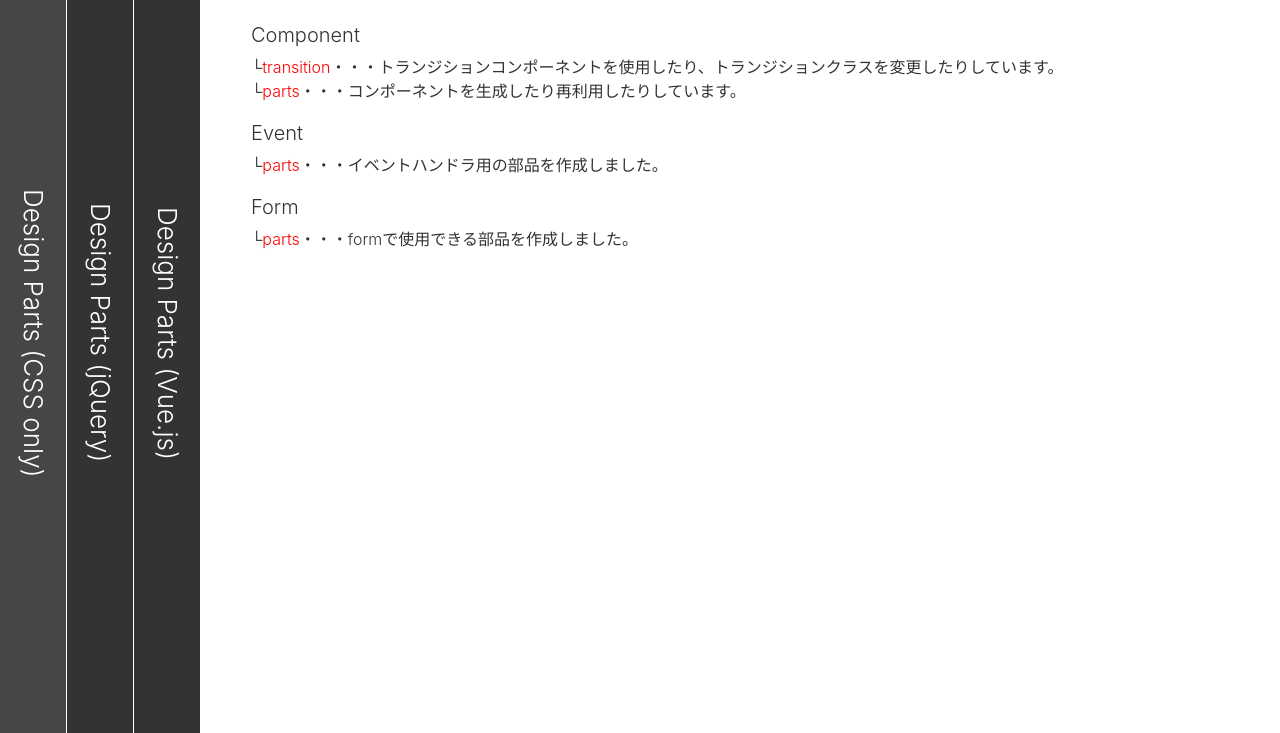
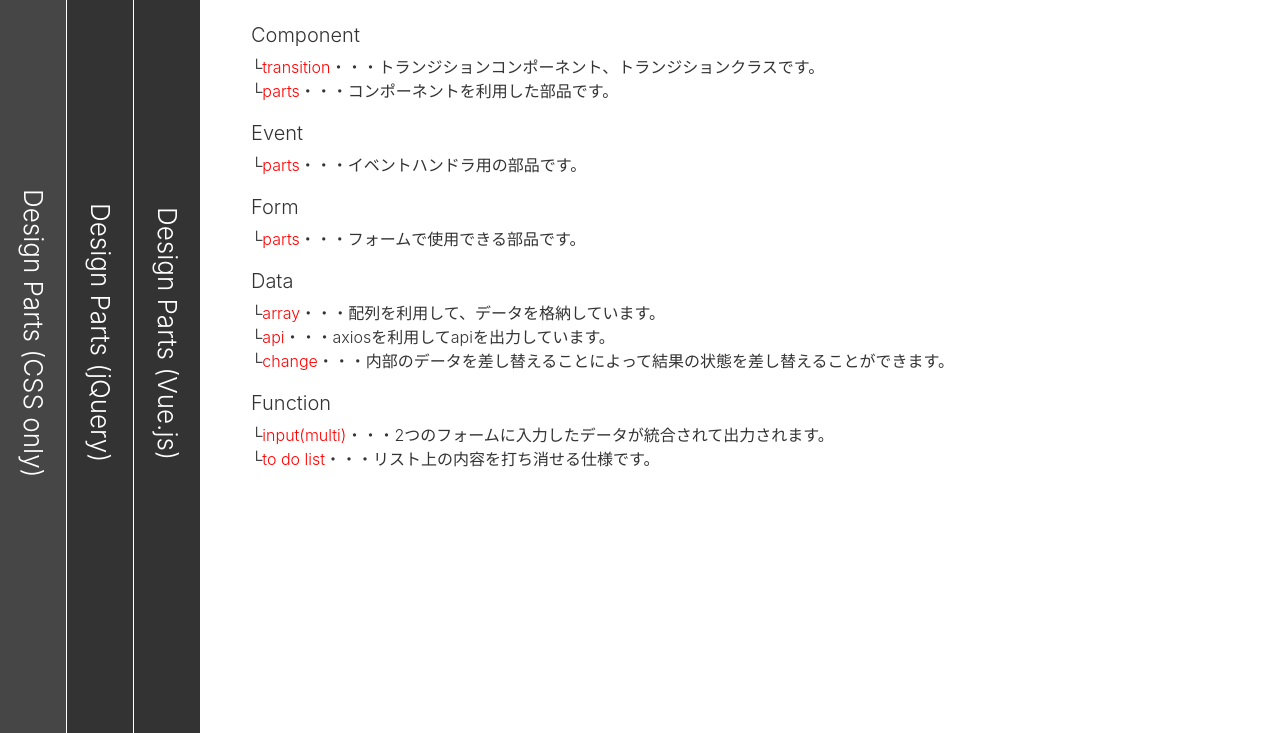
Before and after one commit to ShigekiKozawa/designParts, a plain HTML site: page index.html in a window 1280 px wide. Both pictures are taken after a click on the element "Design Parts (Vue.js)". Shown: the part 67-800 px from the top of the page. Drawn offline with nearby package versions, Linux system fonts and the light colour scheme.

Commit message:
vue.js item追加

```diff
--- a/index.html
+++ b/index.html
@@ -124,18 +124,31 @@
 					</li>
 					<li><p class="toggle_hl-3">Component</p>
 						<ul>
-							<li><p><a href="https://jsfiddle.net/sigeki_kozawa/gv8y7ueh/" target="_blank">transition</a><span class="pc">・・・</span><sapn>トランジションコンポーネントを使用したり、トランジションクラスを変更したりしています。</sapn></p></li>
-							<li><p><a href="https://jsfiddle.net/sigeki_kozawa/3ymou2jp/" target="_blank">parts</a><span class="pc">・・・</span><sapn>コンポーネントを生成したり再利用したりしています。</sapn></p></li>
+							<li><p><a href="https://jsfiddle.net/sigeki_kozawa/32z4deos/" target="_blank">transition</a><span class="pc">・・・</span><sapn>トランジションコンポーネント、トランジションクラスです。</sapn></p></li>
+							<li><p><a href="https://jsfiddle.net/sigeki_kozawa/74fbxkdL/" target="_blank">parts</a><span class="pc">・・・</span><sapn>コンポーネントを利用した部品です。</sapn></p></li>
 						</ul>
 					</li>
 					<li><p class="toggle_hl-3">Event</p>
 						<ul>
-							<li><p><a href="https://jsfiddle.net/sigeki_kozawa/fdcy37b8/" target="_blank">parts</a><span class="pc">・・・</span><sapn>イベントハンドラ用の部品を作成しました。</sapn></p></li>
+							<li><p><a href="https://jsfiddle.net/sigeki_kozawa/ykc92t8n/" target="_blank">parts</a><span class="pc">・・・</span><sapn>イベントハンドラ用の部品です。</sapn></p></li>
 						</ul>
 					</li>
 					<li><p class="toggle_hl-3">Form</p>
 						<ul>
-							<li><p><a href="https://jsfiddle.net/sigeki_kozawa/ndsh9j0f/" target="_blank">parts</a><span class="pc">・・・</span><sapn>formで使用できる部品を作成しました。</sapn></p></li>
+							<li><p><a href="https://jsfiddle.net/sigeki_kozawa/z3xm0wov/" target="_blank">parts</a><span class="pc">・・・</span><sapn>フォームで使用できる部品です。</sapn></p></li>
+						</ul>
+					</li>
+					<li><p class="toggle_hl-3">Data</p>
+						<ul>
+							<li><p><a href="https://jsfiddle.net/sigeki_kozawa/7t1Lvkcb/" target="_blank">array</a><span class="pc">・・・</span><sapn>配列を利用して、データを格納しています。</sapn></p></li>
+							<li><p><a href="https://jsfiddle.net/sigeki_kozawa/qhyc1tL7/" target="_blank">api</a><span class="pc">・・・</span><sapn>axiosを利用してapiを出力しています。</sapn></p></li>
+							<li><p><a href="https://jsfiddle.net/sigeki_kozawa/6v4macjw/" target="_blank">change</a><span class="pc">・・・</span><sapn>内部のデータを差し替えることによって結果の状態を差し替えることができます。</sapn></p></li>
+						</ul>
+					</li>
+					<li><p class="toggle_hl-3">Function</p>
+						<ul>
+							<li><p><a href="https://jsfiddle.net/sigeki_kozawa/0ug7sy6j/" target="_blank">input(multi)</a><span class="pc">・・・</span><sapn>2つのフォームに入力したデータが統合されて出力されます。</sapn></p></li>
+							<li><p><a href="https://jsfiddle.net/sigeki_kozawa/6L091s24/" target="_blank">to do list</a><span class="pc">・・・</span><sapn>リスト上の内容を打ち消せる仕様です。</sapn></p></li>
 						</ul>
 					</li>
 				</ul>
```
